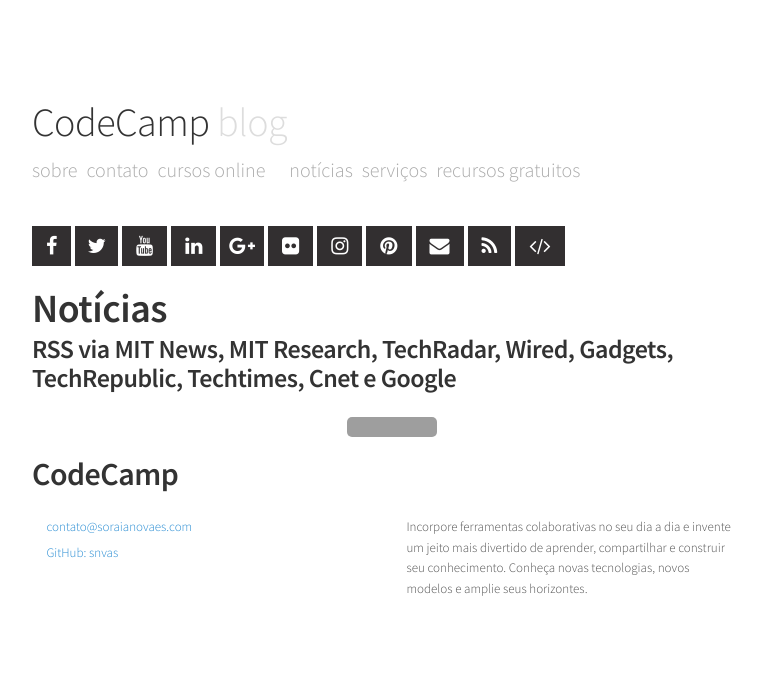
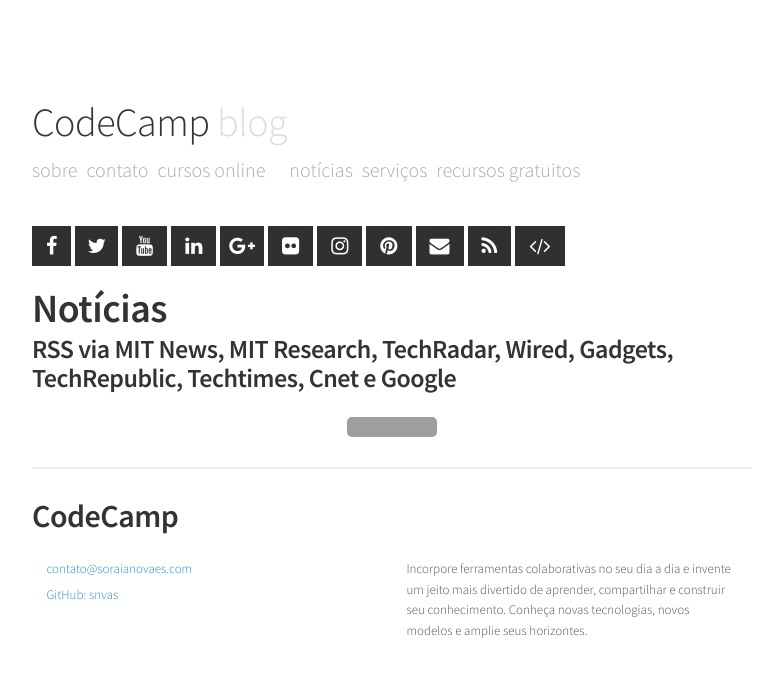
Before and after one commit to snvas/snvas.github.io, a Jekyll site: the page built from noticias.md, in a window 1280 px wide. Shown: the top 677 px of the page, without its empty margins (248-1031 px from the left). Built offline with Jekyll 4.4.1, drawn with Linux system fonts in a browser that asks for light colours; nearby versions of some CDN libraries; comment, search, counter and statistics services are not loaded; grey boxes are pictures that could not be loaded.

Commit message:
hr footer

```diff
--- a/_includes/footer.html
+++ b/_includes/footer.html
@@ -1,3 +1,5 @@
+<div style="clear: both;"></div>
+<hr/>
 <footer class="site-footer">
 
   <div class="wrapper">
```
